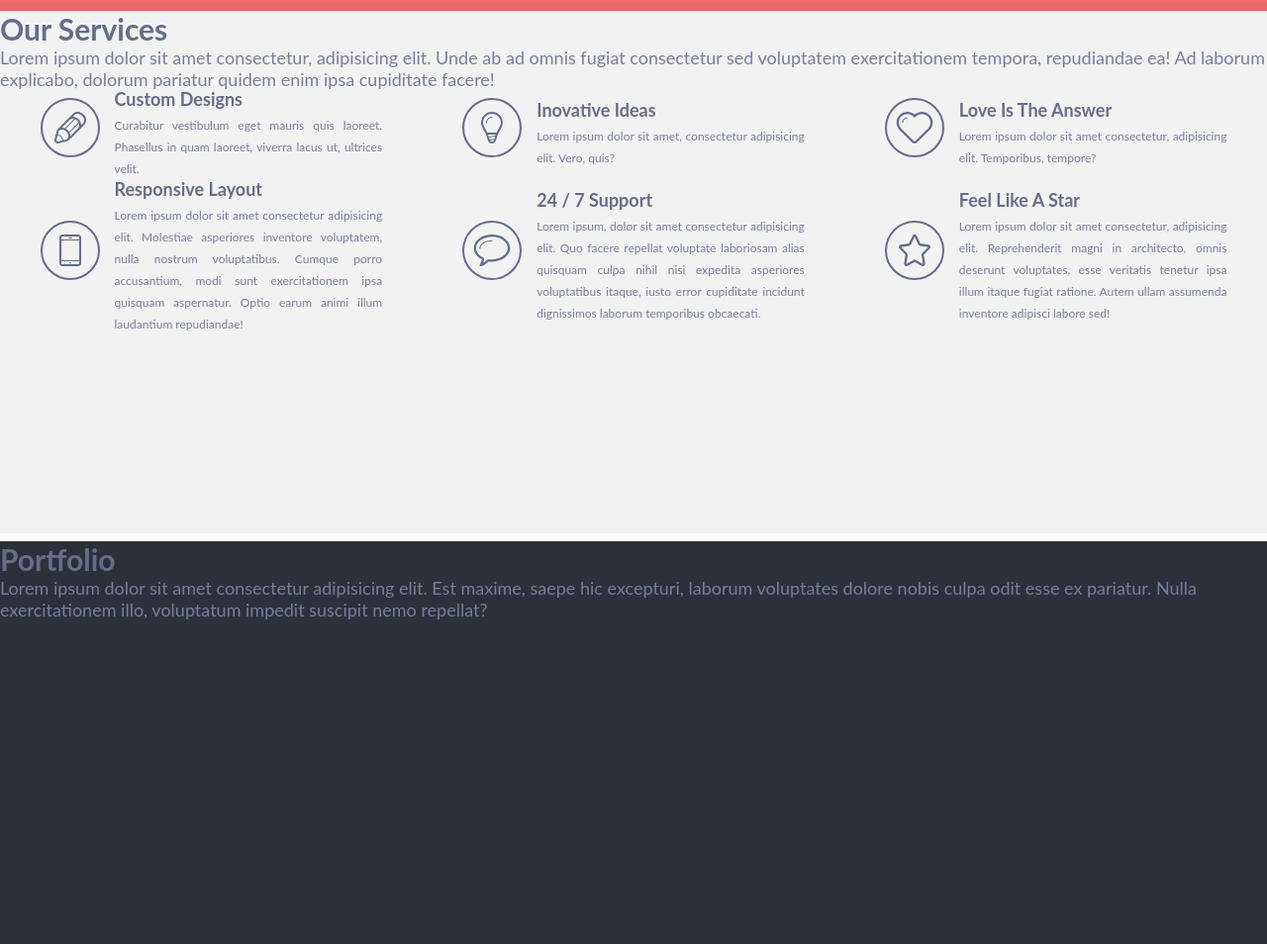
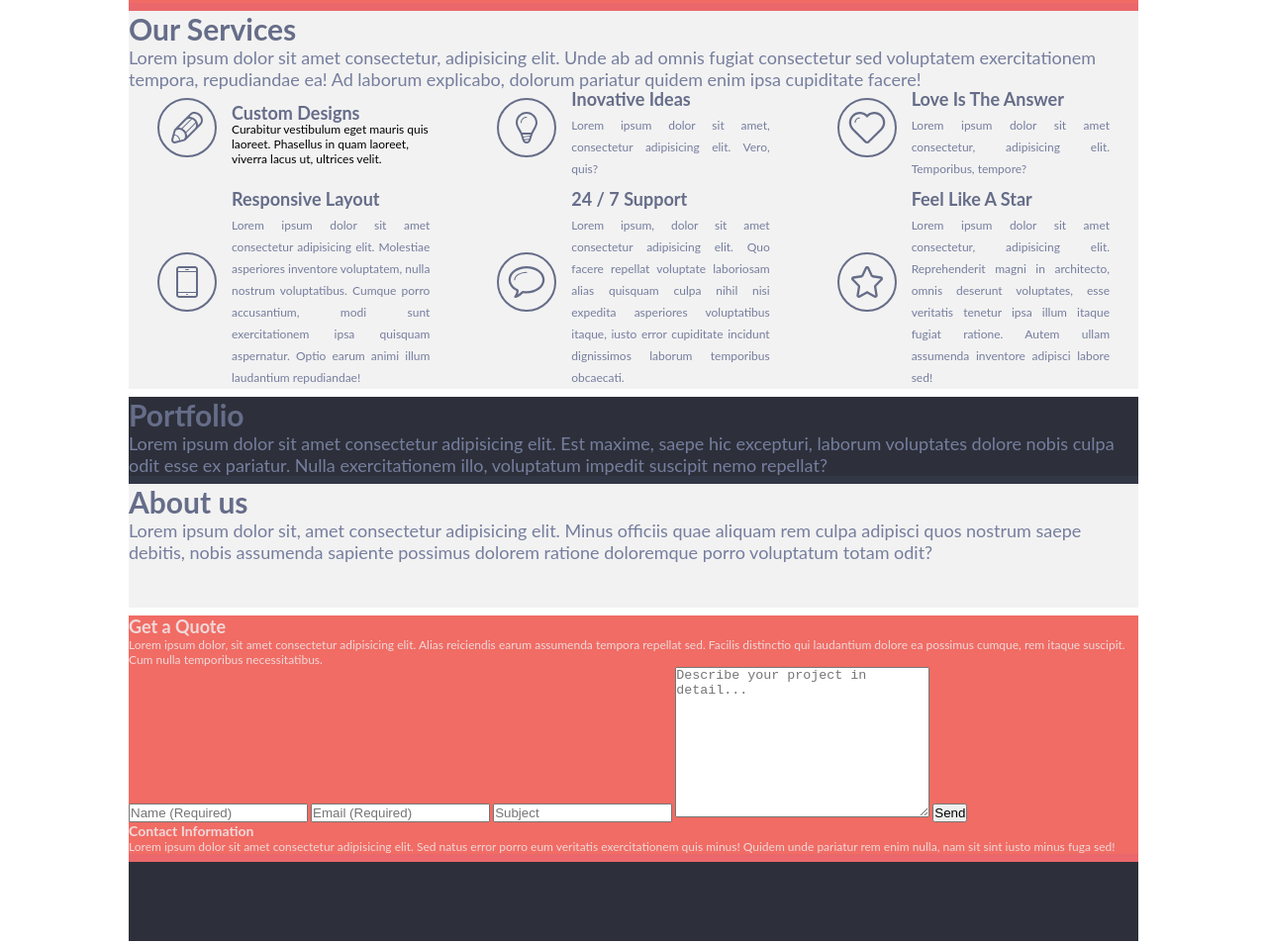
Before and after one commit to Kastilhos/AWWcor-Flder, a website built with webpack: page src/index.html in a window 1280 px wide. Shown: the part 797-1751 px from the top of the page at 99% size. Built offline with nearby package versions, Linux system fonts and the light colour scheme.

Commit message:
Tryng to fix the nav as oriented

```diff
--- a/src/app.scss
+++ b/src/app.scss
@@ -28,14 +28,19 @@ html {
 }
 
 body {
-    position: absolute;
+    position: relative;
     top: $navbar-h;
 }
-
-#fixed-nav {
+.global-wraper {
+    position: relative;
+    max-width: 1020px;
+    margin: auto;
+}
+.fixed-nav {
         position: fixed;
         top: 0;
-    width: 100vw;
+        margin: 0 auto;
+        width: 1020px;
         height: $navbar-h;
         background-color: $base-blue;
         z-index: 100;
@@ -61,7 +66,6 @@ body {
         nav {
             position: absolute;
             width: 375px;
-        height: 14px;
             left: 605px;
             top: 42px;
 
@@ -75,29 +79,31 @@ body {
         }
     }
 
-#home {
-    width: 100vw;
+
+
+.carousel {
+    width: 100%;
     height: 100vh - ($bars-h+$navbar-h);
     background-color: $base-red;
 }
 
-#services {
-    height: 80vh - ($bars-h+$navbar-h);
+.services {
     background-color: $base-white;
 
-    #service-board {
+    .service-board {
         display: flex;
         flex-direction: row;
         flex-wrap: wrap;
         align-items: center;
         justify-content: space-around;
+        gap: 10px;
     }
 
     .service-cards {
         display: flex;
         flex-direction: row;
         align-items: center;
-        width: 27vw;
+        width: 27%;
 
         .round-frames {
             position: relative;
@@ -131,28 +137,28 @@ body {
     }
 }
 
-#portfolio {
-    height: 120vh - ($bars-h+$navbar-h);
+.portfolio {
     background-color: $base-blue;
 }
 
-#about {
-    height: 100vh - ($bars-h+$navbar-h);
+.about {
     background-color: $base-white;
 }
 
-#contact {
-    height: 100vh - ($bars-h+$navbar-h+$footer-h);
+.contact {
     background-color: $base-red;
 }
 
-footer {
+.body-footer {
     height: $footer-h;
+
+    &_blue {
         background-color: $base-blue;
+    }
 }
 
 %common-bar {
-    width: 100vw;
+    width: 100%;
     height: $bars-h;
 }
 
--- a/src/index.html
+++ b/src/index.html
@@ -9,8 +9,10 @@
 </head>
 
 <body>
-    <header id="fixed-nav">
-        <h1>SINGOLO<span id="logo-asterisk">*</span></h1>
+    <div class="global-wraper" id="home">
+        <header class="global-wraper">
+            <div class="fixed-nav">
+                <h1>SINGOLO<span class="logo-asterisk">*</span></h1>
                 <nav>
                     <a href="#home">HOME</a>
                     <a href="#services">SERVICES</a>
@@ -18,28 +20,29 @@
                     <a href="#about">ABOUT</a>
                     <a href="#contact">CONTACT</a>
                 </nav>
+            </div>
         </header>
 
         <div class="bar-blue"></div>
 
-    <div id="home">
-        <div id="cell-vertical"></div>
-        <div id="cell-horizontal"></div>
+        <div class="carousel">
+            <div class="cell-vertical"></div>
+            <div class="cell-horizontal"></div>
         </div>
         <div class="bar-red"></div>
 
-    <section id="services">
-        <h1 class="section-headers">Our Services</h1>
+        <section class="services" id="services">
+            <h2 class="section-headers">Our Services</h2>
             <p class="section-description">Lorem ipsum dolor sit amet consectetur, adipisicing elit. Unde ab ad omnis fugiat consectetur sed voluptatem exercitationem tempora, repudiandae ea! Ad laborum explicabo, dolorum pariatur quidem enim ipsa cupiditate facere!</p>
-        <div id="service-board">
+            <div class="service-board">
                 <div class="service-cards">
                     <div class="round-frames">
                         <img src="./assets/services-item-1--nocircle.svg" alt="">
                     </div>
                     <div>
-                    <h2 class="section-headers">Custom Designs</h2>
-                    <p class="section-description">Curabitur vestibulum eget mauris quis laoreet. Phasellus in quam
-                        laoreet, viverra lacus ut, ultrices velit.</p>
+                        <h3 class="section-headers">Custom Designs</h3>
+                        <pclass="section-description">Curabitur vestibulum eget mauris quis laoreet. Phasellus in quam
+                            laoreet, viverra lacus ut, ultrices velit.</pclass=>
                     </div>
                 </div>
                 <div class="service-cards">
@@ -47,7 +50,7 @@
                         <img src="./assets/services-item-2--nocircle.svg" alt="">
                     </div>
                     <div>
-                    <h2 class="section-headers">Inovative Ideas</h2>
+                        <h3 class="section-headers">Inovative Ideas</h3>
                         <p class="section-description">Lorem ipsum dolor sit amet, consectetur adipisicing elit. Vero, quis?</p>
                     </div>
                 </div>
@@ -56,7 +59,7 @@
                         <img src="./assets/services-item-3--nocircle.svg" alt="">
                     </div>
                     <div>
-                    <h2 class="section-headers">Love Is The Answer</h2>
+                        <h3 class="section-headers">Love Is The Answer</h3>
                         <p class="section-description">Lorem ipsum dolor sit amet consectetur, adipisicing elit. Temporibus, tempore?</p>
                     </div>
                 </div>
@@ -65,7 +68,7 @@
                         <img src="./assets/services-item-4--nocircle.svg" alt="">
                     </div>
                     <div>
-                    <h2 class="section-headers">Responsive Layout</h2>
+                        <h3 class="section-headers">Responsive Layout</h3>
                         <p class="section-description">Lorem ipsum dolor sit amet consectetur adipisicing elit. Molestiae
                             asperiores inventore voluptatem, nulla nostrum voluptatibus. Cumque porro accusantium, modi sunt
                             exercitationem ipsa quisquam aspernatur. Optio earum animi illum laudantium repudiandae!</p>
@@ -76,7 +79,7 @@
                         <img src="./assets/services-item-5--nocircle.svg" alt="">
                     </div>
                     <div>
-                    <h2 class="section-headers">24 / 7 Support</h2>
+                        <h3 class="section-headers">24 / 7 Support</h3>
                         <p class="section-description">Lorem ipsum, dolor sit amet consectetur adipisicing elit. Quo facere
                             repellat voluptate laboriosam alias quisquam culpa nihil nisi expedita asperiores voluptatibus
                             itaque, iusto error cupiditate incidunt dignissimos laborum temporibus obcaecati.</p>
@@ -87,7 +90,7 @@
                         <img src="./assets/services-item-6--nocircle.svg" alt="">
                     </div>
                     <div>
-                    <h2 class="section-headers">Feel Like A Star</h2>
+                        <h3 class="section-headers">Feel Like A Star</h3>
                         <p class="section-description">Lorem ipsum dolor sit amet consectetur, adipisicing elit.
                             Reprehenderit magni in architecto, omnis deserunt voluptates, esse veritatis tenetur ipsa illum
                             itaque fugiat ratione. Autem ullam assumenda inventore adipisci labore sed!</p>
@@ -98,8 +101,8 @@
 
         <div class="bar-white"></div>
 
-    <section id="portfolio">
-        <h1 class="section-headers">Portfolio</h1>
+        <section class="portfolio" id="portfolio">
+            <h2 class="section-headers">Portfolio</h2>
             <p class="section-description">Lorem ipsum dolor sit amet consectetur adipisicing elit. Est maxime, saepe hic
                 excepturi, laborum voluptates
                 dolore nobis culpa odit esse ex pariatur. Nulla exercitationem illo, voluptatum impedit suscipit nemo
@@ -122,8 +125,8 @@
 
         <div class="bar-blue"></div>
 
-    <section id="about">
-        <h1 class="section-headers">About us</h1>
+        <section class="about" id="about">
+            <h2 class="section-headers">About us</h2>
             <p class="section-description">Lorem ipsum dolor sit, amet consectetur adipisicing elit. Minus officiis quae
                 aliquam rem culpa adipisci quos
                 nostrum saepe debitis, nobis assumenda sapiente possimus dolorem ratione doloremque porro voluptatum totam
@@ -131,7 +134,7 @@
             <div>
                 <div class="cards">
                     <img src="" alt="">
-                <h2 class="section-headers"></h2>
+                    <h3 class="section-headers"></h3>
                     <p class="section-description"></p>
                     <div class="round-frames"></div>
                     <div class="round-frames"></div>
@@ -140,7 +143,7 @@
                 </div>
                 <div class="cards">
                     <img src="" alt="">
-                <h2 class="section-headers"></h2>
+                    <h3 class="section-headers"></h3>
                     <p class="section-description"></p>
                     <div class="round-frames"></div>
                     <div class="round-frames"></div>
@@ -149,7 +152,7 @@
                 </div>
                 <div class="cards">
                     <img src="" alt="">
-                <h2 class="section-headers"></h2>
+                    <h3 class="section-headers"></h3>
                     <p class="section-description"></p>
                     <div class="round-frames"></div>
                     <div class="round-frames"></div>
@@ -160,8 +163,8 @@
         </section>
         <div class="bar-white"></div>
 
-    <section id="contact">
-        <h1 class="section-light">Get a Quote</h1>
+        <section class="contact" id="contact">
+            <h2 class="section-light">Get a Quote</h2>
             <p class="section-light">Lorem ipsum dolor, sit amet consectetur adipisicing elit. Alias reiciendis earum
                 assumenda tempora repellat
                 sed. Facilis distinctio qui laudantium dolore ea possimus cumque, rem itaque suscipit. Cum nulla temporibus
@@ -176,9 +179,9 @@
             </form>
             <div>
                 <div>
-                <h2 class="section-light">
+                    <h3 class="section-light">
                         Contact Information
-                </h2>
+                    </h3>
                     <p class="section-light">
                         Lorem ipsum dolor sit amet consectetur adipisicing elit. Sed natus error porro eum veritatis
                         exercitationem quis minus! Quidem unde pariatur rem enim nulla, nam sit sint iusto minus fuga sed!
@@ -194,12 +197,14 @@
 
         <div class="bar-red"></div>
 
-    <footer>
+        <footer class="body-footer body-footer_blue">
             <div class="round-frames"></div>
             <div class="round-frames"></div>
             <div class="round-frames"></div>
             <div class="round-frames"></div>
         </footer>
+
+    </div>
     </body>
 
 </html>
```
Lines whose indentation alone changed are shown as unchanged.
